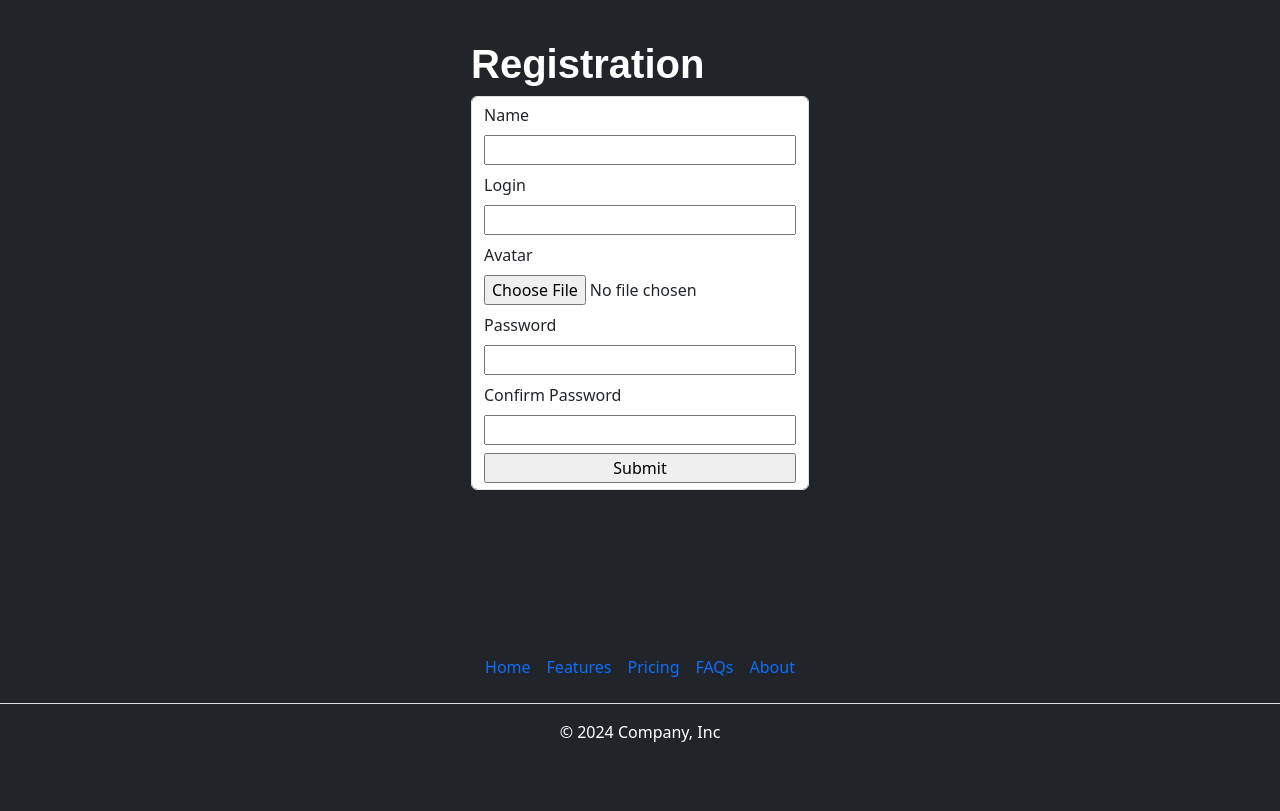
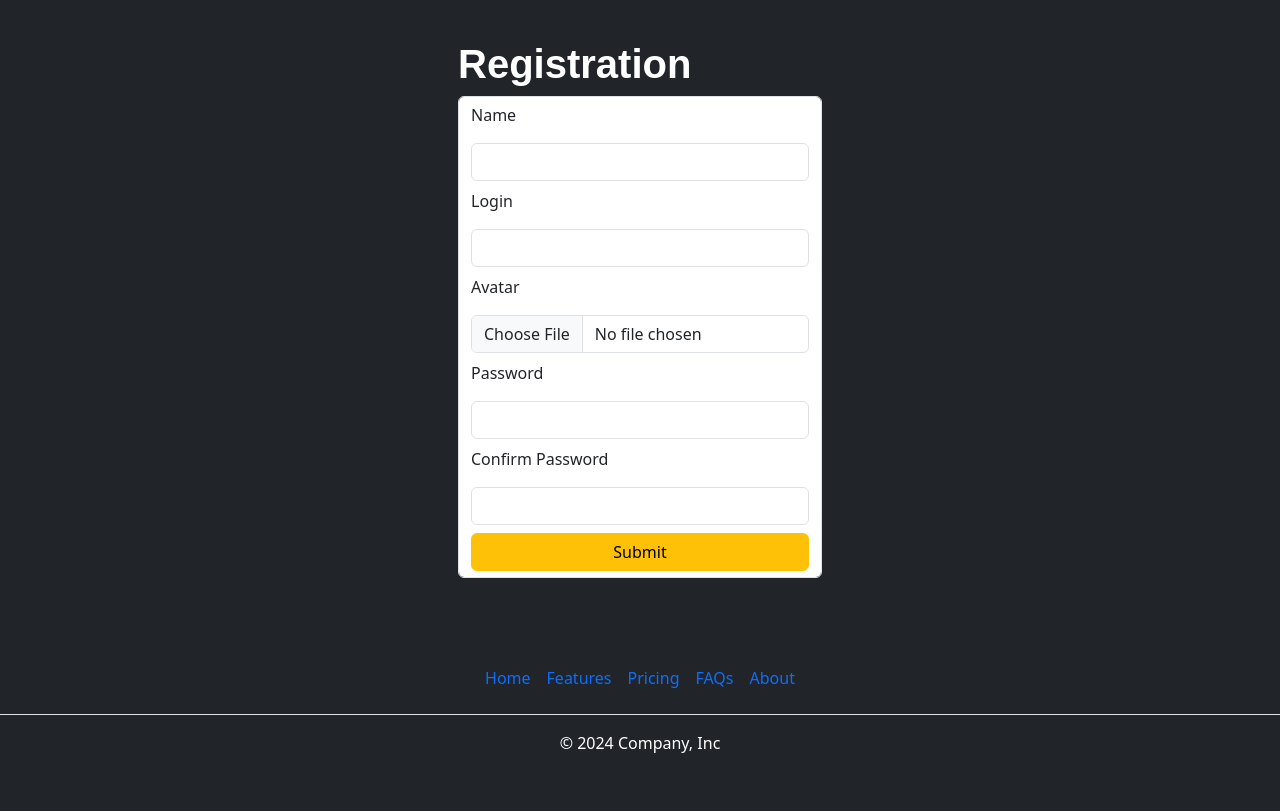
Before and after one commit to Makcumys007/flask-yt, a Flask app: page /user/register in a window 1280 px wide. Shown: the part 80-891 px from the top of the page. Before the commit the page ends 822 px from the top, so only its background shows below. Run offline with Flask 3, Linux system fonts and the light colour scheme; some libraries are stand-ins or nearby versions.

Commit message:
bootstrap styles for form register.html were added

```diff
--- a/app/templates/user/register.html
+++ b/app/templates/user/register.html
@@ -10,17 +10,17 @@ Registration
 <form method="post" enctype="application/x-www-form-urlencoded" class="form-control d-flex flex-column gap-2">
 
   {{form.csrf_token}}
-  {{form.name.label}}
-  {{form.name}}
-  {{form.login.label}}
-  {{form.login}}
-  {{form.avatar.label}}
-  {{form.avatar}}
-  {{form.password.label}}
-  {{form.password}}
-  {{form.confirm_password.label}}
-  {{form.confirm_password}}
-  {{form.submit}}
+  {{form.name.label(class="form-label")}}
+  {{form.name(class="form-control")}}
+  {{form.login.label(class="form-label")}}
+  {{form.login(class="form-control")}}
+  {{form.avatar.label(class="form-label")}}
+  {{form.avatar(class="form-control")}}
+  {{form.password.label(class="form-label")}}
+  {{form.password(class="form-control")}}
+  {{form.confirm_password.label(class="form-label")}}
+  {{form.confirm_password(class="form-control")}}
+  {{form.submit(class="btn btn-warning")}}
 
 </form>
 
```
